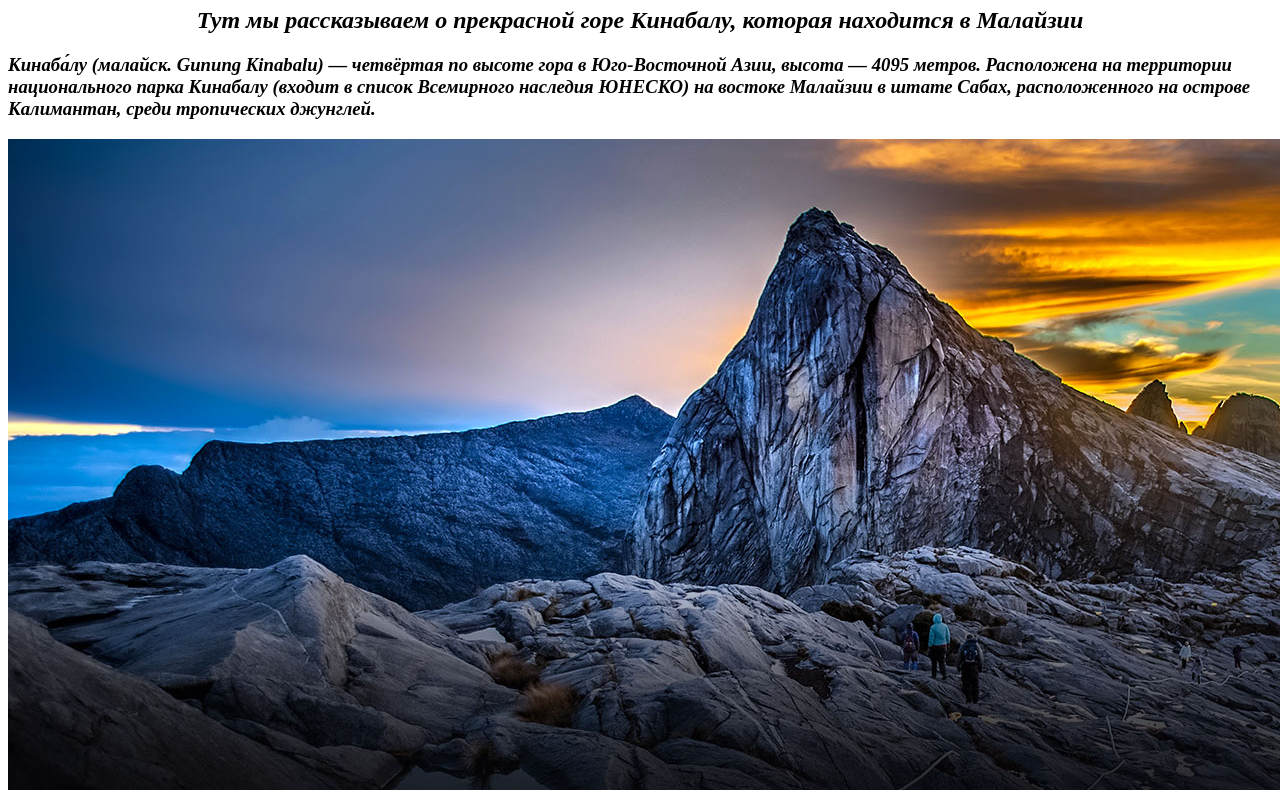
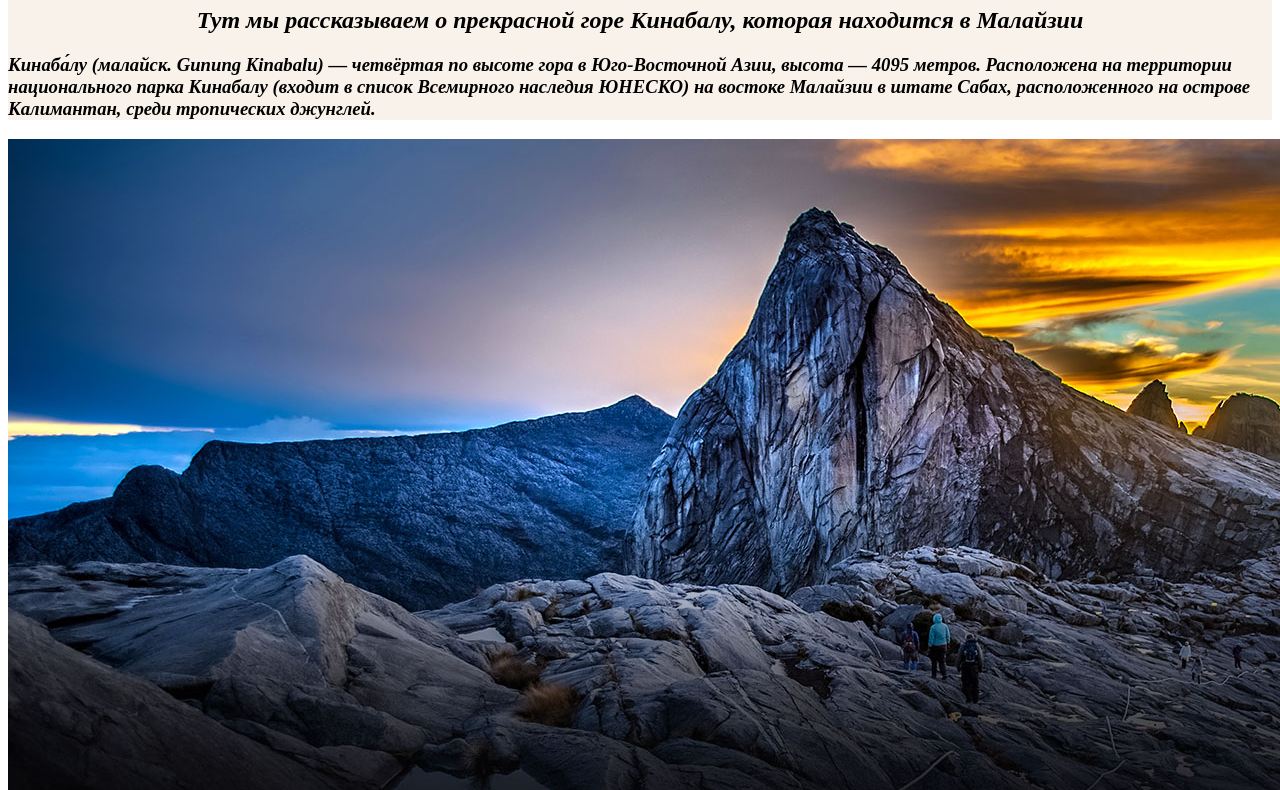
Before and after one commit to Junaid62346/kinabalutrav, a plain HTML site: page index.html in a window 1280 px wide. Shown: the part 73-863 px from the top of the page. Drawn offline with Linux system fonts and the light colour scheme.

Commit message:
fixed index and css

```diff
--- a/css/styles.css
+++ b/css/styles.css
@@ -0,0 +1,3 @@
+.head {
+    background-color: rgb(249, 242, 234);
+}
--- a/index.html
+++ b/index.html
@@ -5,9 +5,10 @@
     <meta http-equiv="X-UA-Compatible" content="IE=edge">
     <meta name="viewport" content="width=device-width, initial-scale=1.0">
     <title>kinabalutrav</title>
+    <link rel="stylesheet" href="css/styles.css">
 </head>
 <body>
-    <div>
+    <div class="head">
         <center><h1>Добро пожаловать на Кинабалу!</h1></center>
         <i><center><h2>Тут мы рассказываем о прекрасной горе Кинабалу, которая находится в Малайзии</h2></center>
         <h3>Кинаба́лу (малайск. Gunung Kinabalu) — четвёртая по высоте гора в Юго-Восточной Азии, высота — 4095 метров. Расположена на территории национального парка Кинабалу (входит в список Всемирного наследия ЮНЕСКО) на востоке Малайзии в штате Сабах, расположенного на острове Калимантан, среди тропических джунглей.</h3></i>
```
